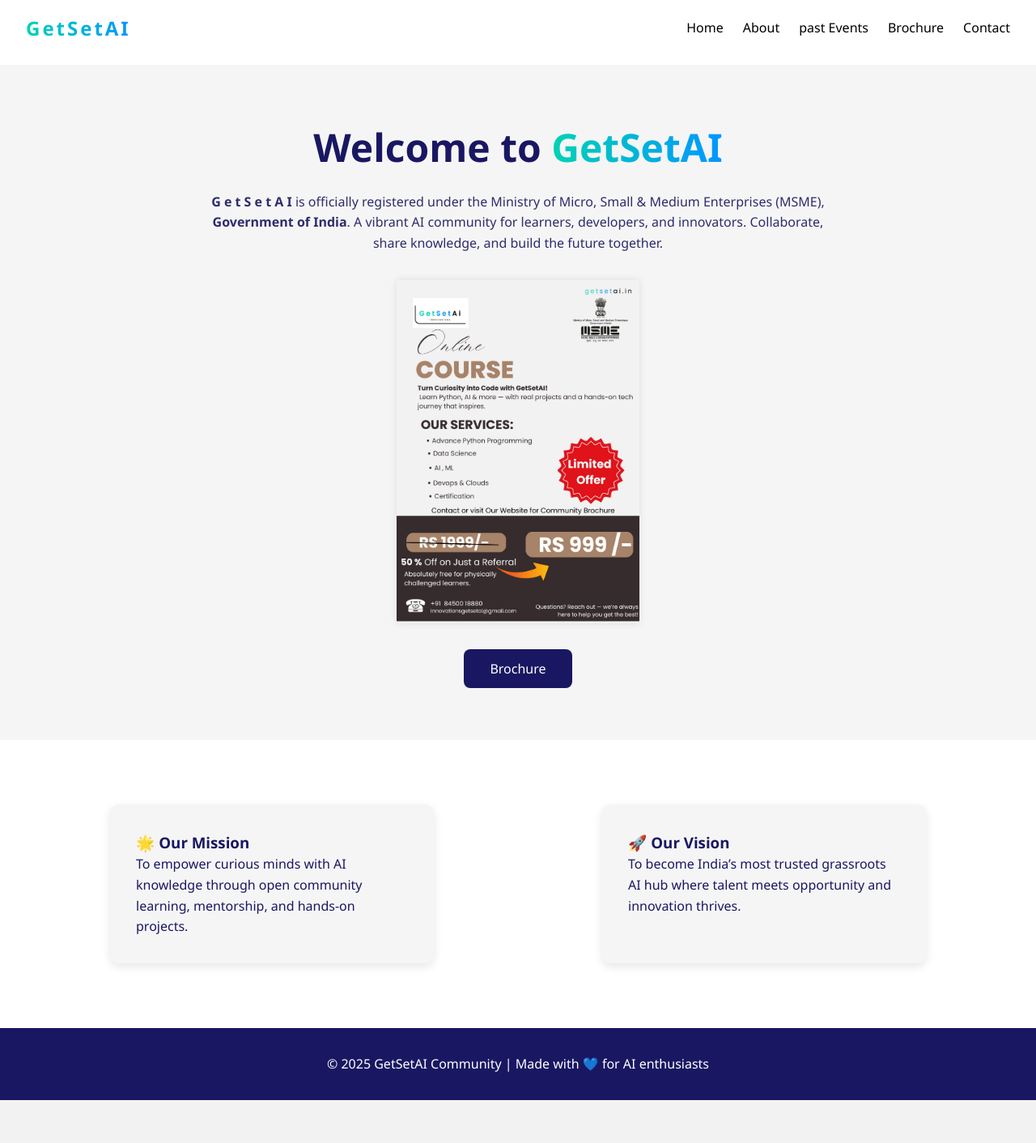
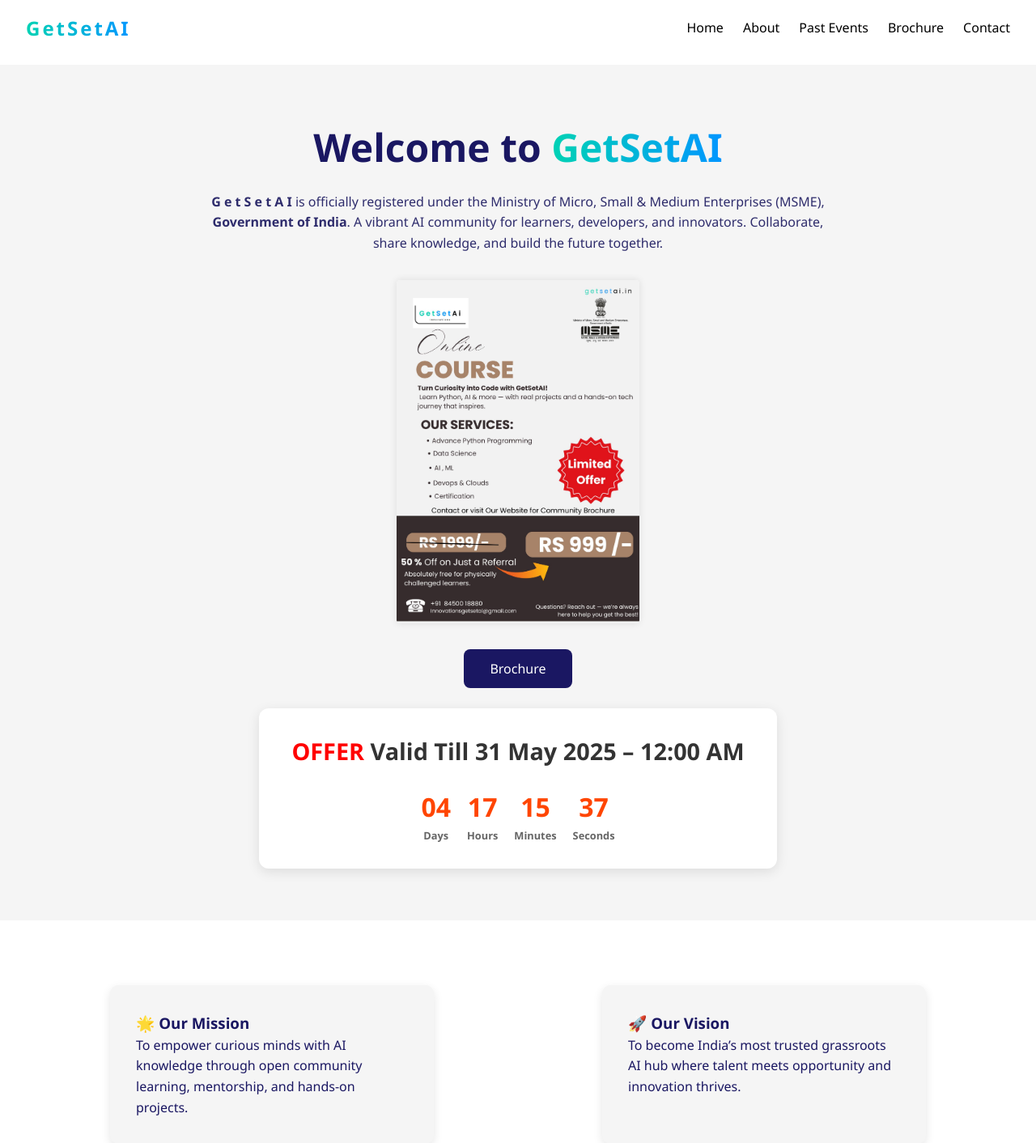
Before and after one commit to abhisheksahoo15/getsetai, a FastAPI app: page / in a window 1280 px wide. Shown: the top 1412 px of the page at 81% size. Before the commit the page ends 1359 px from the top, so only its background shows below. Run offline with FastAPI, Linux system fonts and the light colour scheme.

Commit message:
abhsihek sahoo

```diff
--- a/templates/index.html
+++ b/templates/index.html
@@ -195,6 +195,47 @@
     }
 
 
+    /* countdown */
+        .countdown-container {
+      text-align: center;
+      background: #ffffff;
+      padding: 30px 40px;
+      border-radius: 12px;
+      box-shadow: 0 4px 15px rgba(0, 0, 0, 0.1);
+    }
+
+    h1 {
+      margin-bottom: 20px;
+      font-size: 1.8rem;
+      color: #333;
+    }
+
+    .countdown {
+      display: flex;
+      justify-content: center;
+      gap: 20px;
+      font-size: 2rem;
+      font-weight: bold;
+      color: #ff4500;
+    }
+
+    .time-box {
+      text-align: center;
+    }
+
+    .label {
+      font-size: 0.8rem;
+      color: #666;
+    }
+
+    @media (max-width: 500px) {
+      .countdown {
+        flex-direction: column;
+        gap: 10px;
+      }
+    }
+
+
   </style>
 
   <link rel="icon" type="image/png" href="{{ url_for('static', path='logo.png') }}">
@@ -215,7 +256,7 @@
     <nav id="navbar">
       <a href="#">Home</a>
       <a href="/about/">About</a>
-      <a href="/gallery/">past Events</a>
+      <a href="/gallery/">Past Events</a>
       <a href="/static/docu/Brocher.pdf">Brochure</a>
       <a href="/contact/">Contact</a>
     </nav>
@@ -234,8 +275,33 @@
     <img src="/static/images/banner2.jpg" alt="GetSetAI Banner" />
     <!-- <a href="/detail/"><button class="btn">Know More About this event</button></a><br>
     <a href="/upcoming/"><button class="btn">See All Upcoming Events</button></a> -->
-    <a href="/static/docu/Brocher.pdf"><button class="btn">Brochure</button></a>
+    <a href="/static/docu/Brocher.pdf"><button class="btn">Brochure</button></a><br>
+        <div class="countdown-container">
+    <h1><b style="color: red;">OFFER</b> Valid Till 31 May 2025 – 12:00 AM</h1>
+
+    <div class="countdown" id="countdown">
+      <div class="time-box">
+        <div id="days">00</div>
+        <div class="label">Days</div>
+      </div>
+      <div class="time-box">
+        <div id="hours">00</div>
+        <div class="label">Hours</div>
+      </div>
+      <div class="time-box">
+        <div id="minutes">00</div>
+        <div class="label">Minutes</div>
+      </div>
+      <div class="time-box">
+        <div id="seconds">00</div>
+        <div class="label">Seconds</div>
+      </div>
+    </div>
+  </div>
+
   </section>
+
+
 
   <section class="mission-section" id="mission">
     <div class="mission-box">
@@ -258,5 +324,32 @@
       nav.classList.toggle('active');
     }
   </script>
+
+
+<script>
+    const countdown = () => {
+      const endDate = new Date("May 31, 2025 00:00:00").getTime();
+      const now = new Date().getTime();
+      const distance = endDate - now;
+
+      const days = Math.floor(distance / (1000 * 60 * 60 * 24));
+      const hours = Math.floor((distance % (1000 * 60 * 60 * 24)) / (1000 * 60 * 60));
+      const minutes = Math.floor((distance % (1000 * 60 * 60)) / (1000 * 60));
+      const seconds = Math.floor((distance % (1000 * 60)) / 1000);
+
+      document.getElementById("days").innerText = days < 10 ? "0" + days : days;
+      document.getElementById("hours").innerText = hours < 10 ? "0" + hours : hours;
+      document.getElementById("minutes").innerText = minutes < 10 ? "0" + minutes : minutes;
+      document.getElementById("seconds").innerText = seconds < 10 ? "0" + seconds : seconds;
+
+      if (distance < 0) {
+        clearInterval(x);
+        document.getElementById("countdown").innerHTML = "<div>Countdown Ended!</div>";
+      }
+    };
+
+    const x = setInterval(countdown, 1000);
+    countdown(); // Initial call
+  </script>
 </body>
 </html>
```
Also changed, not shown: templates/eventgallary.html (+5 -5 lines), templates/pastevents/ssmv1.html (+138 -52 lines), static/images/ssmv1/anushtha.jpg (added), static/images/ssmv1/harnish.jpg, static/images/ssmv1/harsh.jpg (added), static/images/ssmv1/press1.png (added), 2 other files.
